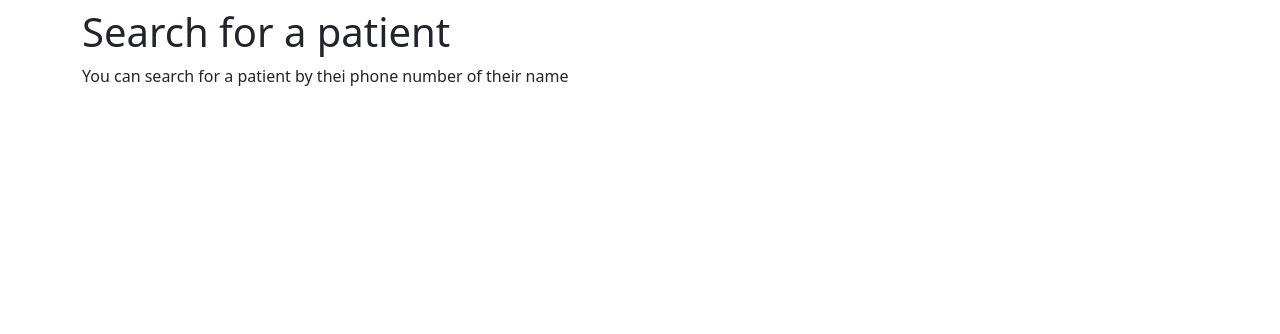
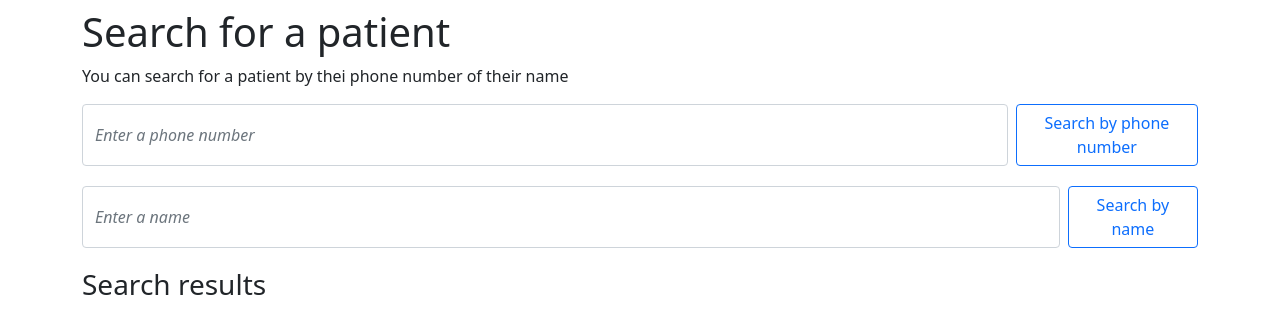
Before and after one commit to bechara-rizk/AUBCOVAX, a Django app: page /adminPatient/ in a window 1280 px wide. Shown: the part 56-390 px from the top of the page. Run offline with Django 4.2, Linux system fonts and the light colour scheme; a user stored in the database is signed in.

Commit message:
implemented admin pages

```diff
--- a/mysite/main/templates/adminPatient.html
+++ b/mysite/main/templates/adminPatient.html
@@ -3,10 +3,37 @@
 {% block title %}Search for a patient{% endblock %}
 
 {% block css %}
+<style>
+    .search-input:placeholder-shown {
+        font-style: italic;
+    }
+</style>
 {% endblock %}
 
 {% block content %}
 <h1>Search for a patient</h1>
 <p>You can search for a patient by thei phone number of their name</p>
+<form method="post" class="d-flex" style="margin-bottom: 20px;">
+    {% csrf_token %}
+    <input class="form-control me-2 search-input" type="search" placeholder="Enter a phone number" value="{{nb}}" aria-label="Search" name="phoneNb">
+    <button class="btn btn-outline-primary" type="submit" name="search-phoneNb" value="phoneNb">Search by phone number</button>
+</form>
+<form method="post" class="d-flex" style="margin-bottom: 20px;">
+    {% csrf_token %}
+    <input class="form-control me-2 search-input" type="search" placeholder="Enter a name" value="{{namefield}}" aria-label="Search" name="name">
+    <button class="btn btn-outline-primary" type="submit" name="search-name" value="name">Search by name</button>
+</form>
+
+<h3>Search results</h3>
+{% if found %}
+<ul class="list-group">
+    {% for patient in results %}
+    <li class="list-group-item">{{ patient.name }}, {{patient.ID_nbr}}</li>
+    {% endfor %}
+</ul>
+
+{% else %}
+<p>No patients found with given info</p>
+{% endif %}
 
 {% endblock %}
--- a/mysite/main/templates/medicalSearch.html
+++ b/mysite/main/templates/medicalSearch.html
@@ -4,7 +4,7 @@
 
 {% block css %}
 <style>
-.search-input:placeholder-shown{
+    .search-input:placeholder-shown {
         font-style: italic;
     }
 </style>
--- a/mysite/main/views.py
+++ b/mysite/main/views.py
@@ -111,7 +111,7 @@ def medicalSearchNb(request, phoneNb):
     return render(request, 'medicalSearch.html', context)
 
 def adminMed(request):
-    if not request.user.is_authenticated or not request.user.isMedicalStaff:
+    if not request.user.is_authenticated or not request.user.isAdmin:
         return render(request, 'notAllowed.html')
 
     personel=Account.objects.filter(isMedicalStaff=True)
@@ -121,5 +121,27 @@ def adminMed(request):
 def adminPatient(request):
     if not request.user.is_authenticated or not request.user.isAdmin:
         return render(request, 'notAllowed.html')
-    #TODO
-    return render(request, 'adminPatient.html')
+    results=[]
+    context=dict()
+    context['found']=True
+    if request.method == 'POST':
+        if request.POST.get('search-name'):
+            # print('name')
+            name=request.POST.get('name')
+            results=Account.objects.filter(name__icontains=name)
+            # print(name)
+            context['namefield']=name
+        elif request.POST.get('search-phoneNb'):
+            # print('phone')
+            phoneNb=request.POST.get('phoneNb')
+            results=Account.objects.filter(phone_nbr=phoneNb)
+            # try:
+            #     results=results
+            # except:
+            #     results=[]
+            # print(phoneNb)
+            context['nb']=phoneNb
+        context['results']=results
+        if len(results)==0: context['found']=False
+
+    return render(request, 'adminPatient.html', context)
```
Lines whose indentation alone changed are shown as unchanged.
